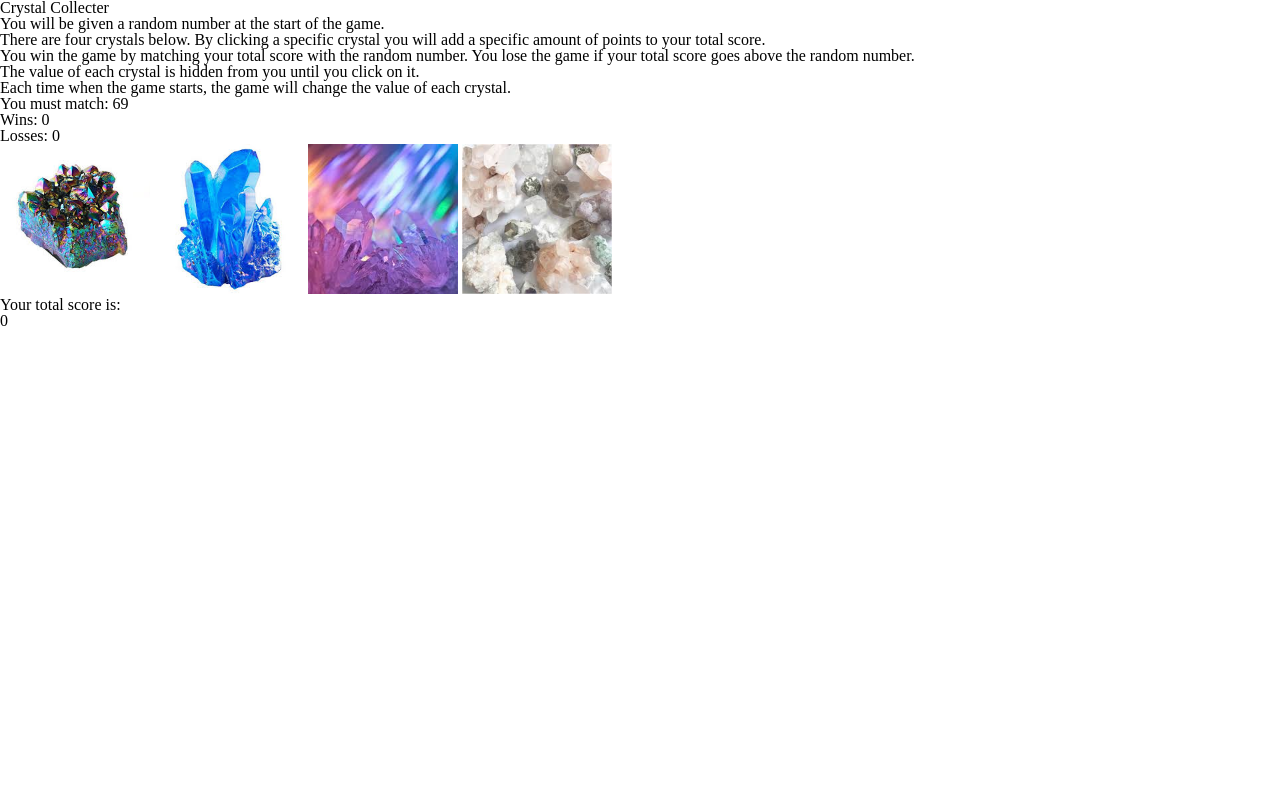
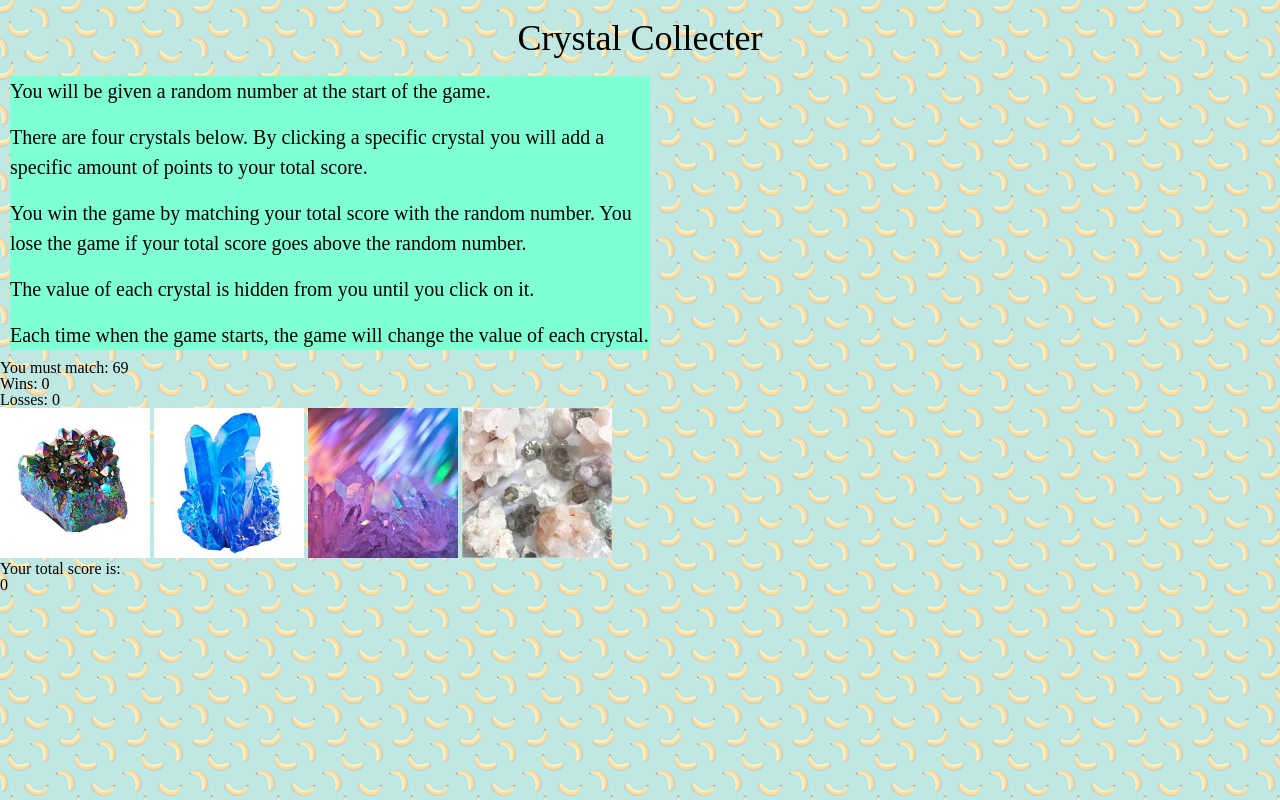
Before and after one commit to seangrant118/unit-4-game, a plain HTML site: page index.html in a window 1280 px wide. Drawn offline with nearby package versions, Linux system fonts and the light colour scheme.

Commit message:
some styles

```diff
--- a/assets/css/style.css
+++ b/assets/css/style.css
@@ -1,3 +1,25 @@
+body {
+  background: url(../images/bananas.png)
+}
+
 img {
   width: 150px;
 }
+p {
+  line-height: 1.5;
+  font-size: 20px;
+}
+
+#instructions {
+  width: 50%;
+  align-self: auto;
+  background-color: aquamarine;
+  margin: 10px;
+}
+h1 {
+  width: 100%;
+  font-size: 36px;
+  text-align: center;
+  margin-top: 20px;
+  margin-bottom: 20px;
+}
--- a/index.html
+++ b/index.html
@@ -12,19 +12,23 @@
 <body>
   <h1>Crystal Collecter</h1>
 
-  <div>
+  <div id="instructions">
     <p>
       You will be given a random number at the start of the game.
     </p>
+    <br>
     <p>
       There are four crystals below. By clicking a specific crystal you will add a specific amount of points to your total score.
     </p>
+    <br>
     <p>
       You win the game by matching your total score with the random number. You lose the game if your total score goes above the random number.
     </p>
+    <br>
     <p>
       The value of each crystal is hidden from you until you click on it.
     </p>
+    <br>
     <p>
       Each time when the game starts, the game will change the value of each crystal.
     </p>
@@ -40,8 +44,10 @@
     <img class = "crystals" id="crystal-3" src="assets/images/crystal-3.jpg">
     <img class = "crystals" id="crystal-4" src="assets/images/crystal-4.jpg">
   </div>
-  <div>Your total score is:</div>
-  <div id="total-score"></div>
+  <div>Your total score is:
+    <div id="total-score"></div>
+  </div>
+
 
   <script type="text/javascript" src="https://cdnjs.cloudflare.com/ajax/libs/jquery/3.2.1/jquery.min.js"></script>
   <script type="text/javascript" src="assets/javascript/game.js"></script>
```
Also changed, not shown: assets/images/bananas.png (added).
